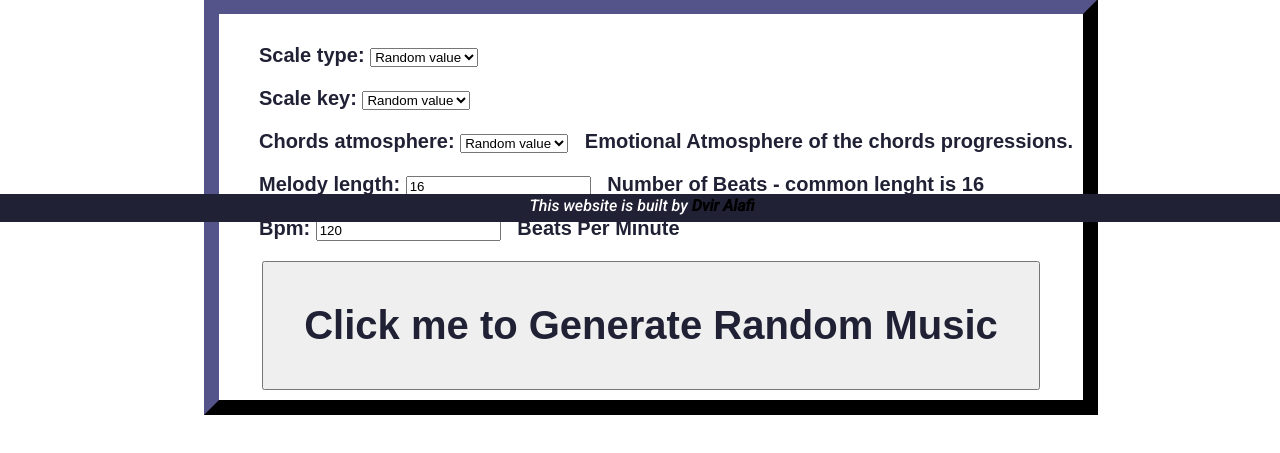
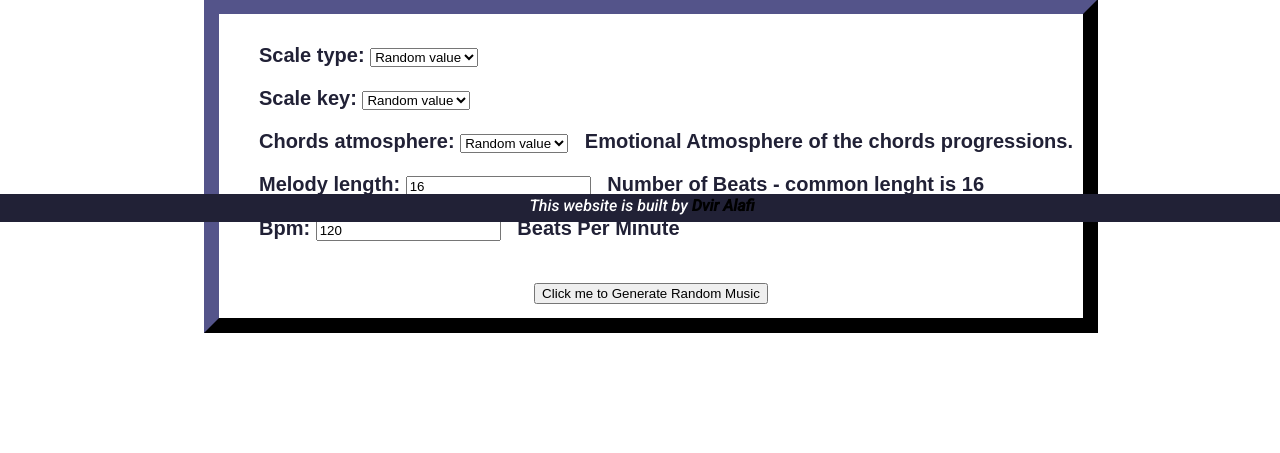
Before and after one commit to dviralfi/RandomMelodySite, a Django app: page / in a window 1280 px wide. Shown: the part 578-1031 px from the top of the page. After the commit the page ends 911 px from the top, so only its background shows below. Run offline with Django 3.2, Linux system fonts and the light colour scheme; some web fonts are replaced.

Commit message:
generate file button style-off

```diff
--- a/mainapp/static/mainapp/css/main-styles.css
+++ b/mainapp/static/mainapp/css/main-styles.css
@@ -183,32 +183,6 @@ input{
 
 }
 
-.generate-file-button{
-
-
-
-    color: #212136;
-    font-weight: 600;
-    padding: 40px;
-
-    text-align: center;
-    bottom: 20%;
-    font-size: inherit;
-    transition: ease-in-out;
-
-}
-
-.generate-file-button:hover{
-
-
-    background-color: rgba(#212136,0.7);
-    border: none;
-    font-size: 30px;
-
-    cursor: pointer;
-    box-shadow: 0 4px 16px 0 rgba(0,0,0,0.24),0 17px 50px 0 rgba(0,0,0,0.19);
-
-}
 
 hr{
     color: #212136;
--- a/mainapp/templates/generatemidifile.html
+++ b/mainapp/templates/generatemidifile.html
@@ -38,7 +38,7 @@
 
      {% if file_path %}
 
-          <div class="generate-file-button" id="filebutton">
+          <div>
                <a href= {{file_path}} download> Click to download your MIDI file </a>
           </div>
 
--- a/mainapp/templates/home.html
+++ b/mainapp/templates/home.html
@@ -27,7 +27,7 @@
             {{ random_arg_choices_form.as_p }}
 
             <div class="input-args-chices">
-                <input class="generate-file-button" type="submit" value = "Click me to Generate Random Music">
+                <input  type="submit" value = "Click me to Generate Random Music">
             </div>
         </form>
 
```
